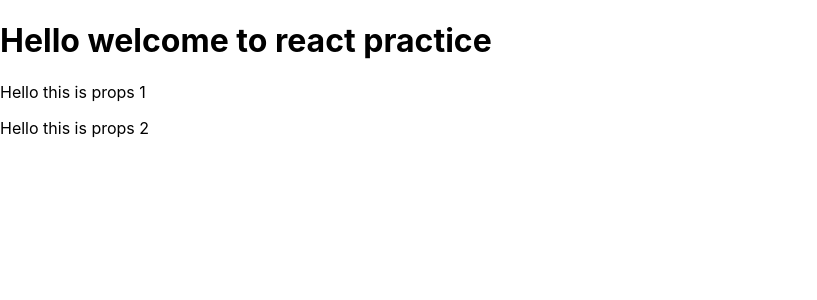
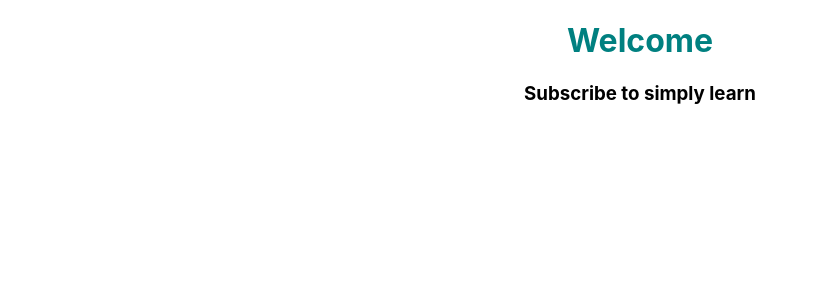
Before and after one commit to MuhammadAmeen321/ReactPractice, a React (Create React App) app in the folder myapp/: page / in a window 1280 px wide. Shown: the top 300 px of the page, without its empty margins (0-817 px from the left). Built offline with nearby package versions, Linux system fonts and the light colour scheme.

Commit message:
State management

```diff
--- a/myapp/src/App.js
+++ b/myapp/src/App.js
@@ -1,20 +1,23 @@
 
 import './App.css';
+import React from 'react';
+import Newcomponent from './components/Newcomponent';
 
-// import Component from "./component";
-// import MyComponent from './click';
-import Classprops from './classprops';
 
-function App() {
-  return (
-    <div>
-    <h1>Hello welcome to react practice</h1>
-    {/* <Component/>
-    <MyComponent/> */}
-    <Classprops name='1'/>
-    <Classprops name='2'/>
-    </div>
-  );
+class App extends React.Component{
+
+styles={
+  fontStyle: 'bold',
+  color: 'teal'
+};
+
+  render(){
+    return (
+      <div className='App'>
+        <h1 style={this.styles}> Welcome</h1>
+        <Newcomponent/>
+      </div>
+    )
+  }
 }
-
 export default App;
--- /dev/null
+++ b/myapp/src/components/Newcomponent.js
@@ -0,0 +1,22 @@
+import React, {Component} from "react";
+
+class Newcomponent extends Component{
+    constructor(props) {
+      super(props)
+
+      this.state = {
+         message: 'Subscribe to simply learn'
+      }
+    }
+    render(){
+        return(
+            <div className="App">
+             <h3>{this.state.message}</h3>
+         </div>
+
+        );
+
+    }
+}
+
+export default Newcomponent;
```
